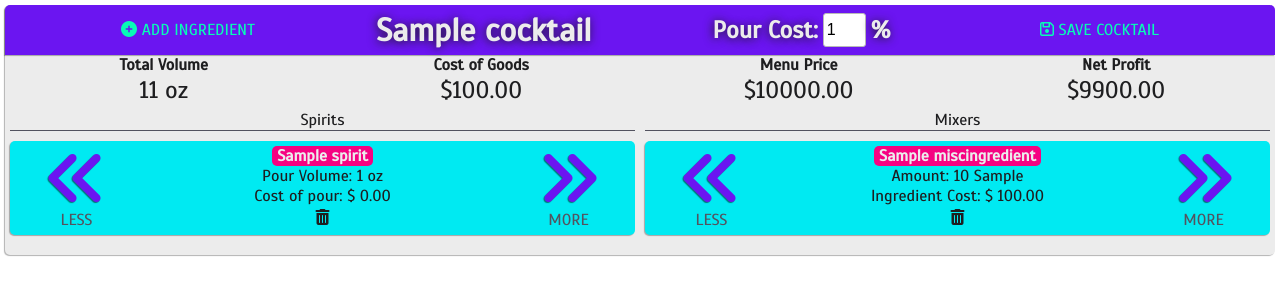
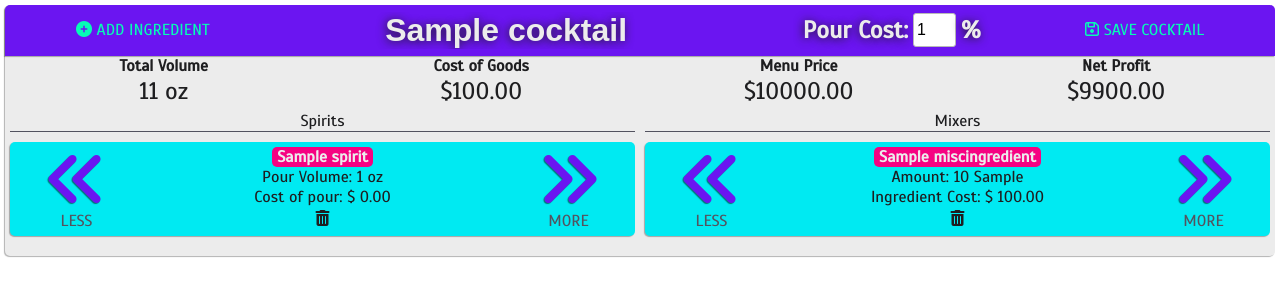
Before and after one commit to Momentum-Bev-Direct/Beverage-Director, a Django app: page /cocktails/1/ in a window 1280 px wide. Shown: the part 156-456 px from the top of the page. Run offline with Django 3.2, Linux system fonts and the light colour scheme; tables that the repository leaves empty hold one stand-in row (values such as "Sample post"); parts of the project's set-up code (start-up, migrations or seed data) failed here and were passed over; some libraries are stand-ins or nearby versions.

Commit message:
center name input, add shadow

```diff
--- a/static/css/style.css
+++ b/static/css/style.css
@@ -488,6 +488,10 @@ i {
 .default-text-shadow {
     text-shadow: -4px 4px 2px rgba(0, 0, 0, 0.616);
 }
+
+.text-shadow {
+    text-shadow: -1px 1px 10px var(--stroke_dark)
+}
 .round-corners {
     border-radius: 5px;
 }
@@ -524,6 +528,10 @@ i {
 .green-bg {
     background-color: var(--button_alt);
 }
+.purple-bg {
+    background-color: var(--stroke_purple) ;
+
+}
 .dark-bg {
     background-color: var(--stroke_lighter)
 }
@@ -548,7 +556,10 @@ i {
 .btm-border-gray {
     border-bottom: 1px solid var(--stroke_lighter)
 }
-
+.purple-border {
+    border-color: var(--stroke_purple);
+    border-style: solid;
+}
 .gray-border {
     border: 1px solid var(--nav-butt);
     border-radius: 5px;
--- a/templates/bevdir/drink_builder_edit.html
+++ b/templates/bevdir/drink_builder_edit.html
@@ -23,7 +23,7 @@ Drink Builder
     <div class='cost-sell-box  wide-100 flex flex-wrap'>
       <div class="cost-bar wide-100 default-shadow space-evenly">
         <div @click='modalAction()' class= "btn-alt no-txt-shadow pointer"><i class="fas fa-plus-circle"></i> ADD INGREDIENT</div>
-        <h2 class="txt-2 bold pad-5">[[cocktail.name]]</h2>
+        <input type="text" class="txt-2 bold pad-5 purple-bg purple-border text-white text-center text-shadow" v-model="cocktail.name" ref="name" title='Click to edit'>
         <div class="flex">
           <p class="txt-1h bold pad-5">Pour Cost:</p>
           <input id="target-percent" class="input-default wide-20 vert-margin-3" v-model="targetMargin" ref="pour" type="number" min="1"
@@ -331,6 +331,7 @@ Drink Builder
     data: {
       cocktail: cocktail,
       spirits: spirits,
+      name: cocktail.name,
       targetMargin: cocktail.target,
       totalPrice: 0,
       totalVolume: 0,
@@ -488,6 +489,8 @@ Drink Builder
           let allShots = this.$refs.shotSet
           let allPortions = this.$refs.portionSet
           let target = this.$refs.pour
+          let newName = this.$refs.name
+          console.log(newName.value)
 
 
           if (allShots !== undefined) {
@@ -507,7 +510,8 @@ Drink Builder
           }
           if (target.value !== undefined && target.value > 0) {
             instance.patch(`/api/cocktail/${this.cocktail.id}/`, {
-              target_profit: target.value
+              target_profit: target.value,
+              name: newName.value,
               })
               .then(res => { console.log(res) })
               .catch(res => { console.log(res) })
```
